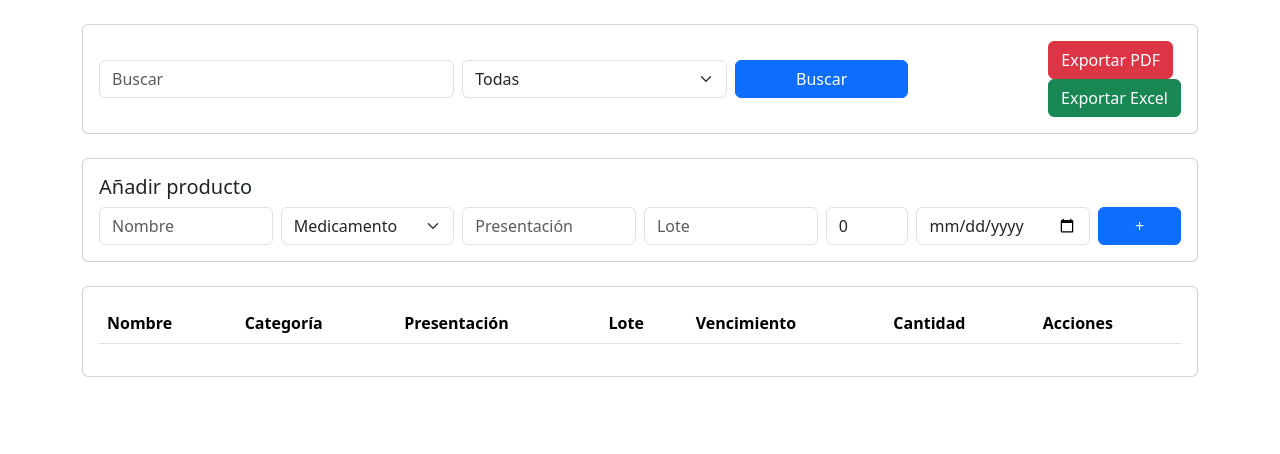
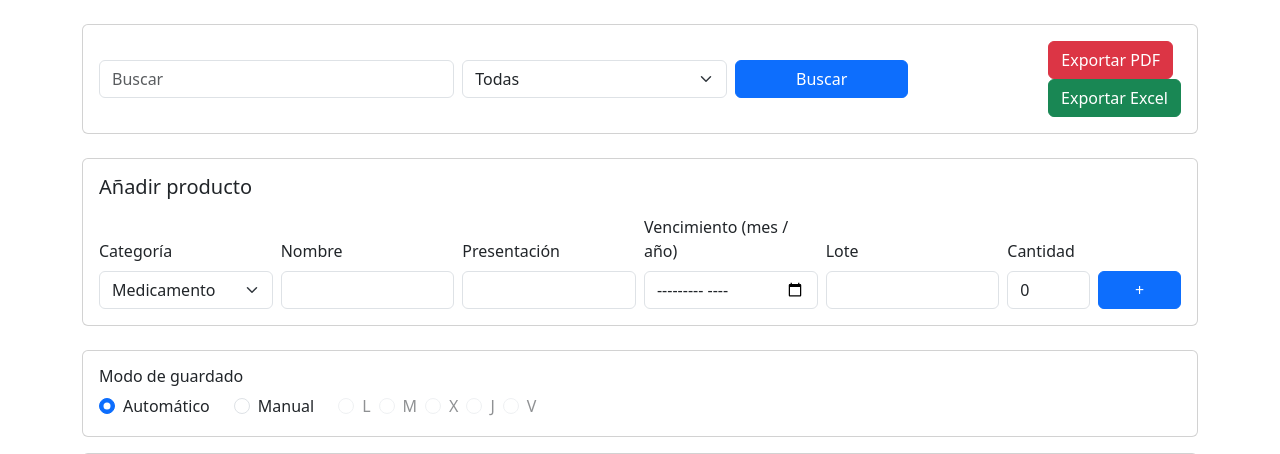
Before and after one commit to nadie65322-star/inventario-web, a Flask app: page / in a window 1280 px wide. Shown: the part 56-510 px from the top of the page. Run offline with Flask 3, Linux system fonts and the light colour scheme; lists and menus that the app fills with data are empty.

Commit message:
mejoras en añadir productos y orden de campos

```diff
--- a/inventario/routes.py
+++ b/inventario/routes.py
@@ -1,6 +1,9 @@
 from flask import Blueprint, render_template, request, jsonify, send_file
 from inventario import db
-from inventario.models import Item, Movimiento
+from inventario.models import  (
+    Item, Movimiento,
+    GuardadoManual, GuardadoManualItem
+)
 from inventario.utils import normalize_text, semana_lunes_viernes
 from datetime import datetime, date
 import pandas as pd
@@ -12,6 +15,7 @@ from reportlab.lib.styles import getSampleStyleSheet
 from reportlab.lib import colors
 
 from openpyxl.styles import PatternFill, Font, Alignment
+
 
 bp = Blueprint('main', __name__)
 
@@ -40,6 +44,40 @@ def index():
 
     items = query.order_by(Item.nombre).all()
     return render_template('index.html', items=items, today=date.today())
+
+
+# ==============================
+# GUARDADO MANUAL
+# ==============================
+@bp.route('/guardado-manual', methods=['POST'])
+def guardado_manual():
+    data = request.json
+
+    item_ids = data.get('items', [])
+    descripcion = data.get('descripcion', '')
+
+    if not item_ids:
+        return jsonify({'error': 'No hay productos seleccionados'}), 400
+
+    guardado = GuardadoManual(descripcion=descripcion)
+    db.session.add(guardado)
+    db.session.flush()
+
+    for item_id in item_ids:
+        db.session.add(
+            GuardadoManualItem(
+                guardado_id=guardado.id,
+                item_id=item_id
+            )
+        )
+
+    db.session.commit()
+
+    return jsonify({
+        'ok': True,
+        'guardado_id': guardado.id
+    })
+
 
 # ==============================
 # AÑADIR PRODUCTO
@@ -132,6 +170,47 @@ def historial(item_id):
             'nota': m.nota
         } for m in movimientos
     ])
+
+
+# ==============================
+# EXCEL GUARDADO MANUAL
+# ==============================
+@bp.route('/export-excel-manual/<int:guardado_id>')
+def export_excel_manual(guardado_id):
+    guardado = GuardadoManual.query.get_or_404(guardado_id)
+
+    items = pd.read_sql("""
+        SELECT i.nombre, i.categoria, i.presentacion,
+               i.lote, i.fecha_vencimiento, i.cantidad
+        FROM guardado_manual_item gmi
+        JOIN item i ON i.id = gmi.item_id
+        WHERE gmi.guardado_id = ?
+        ORDER BY i.nombre
+    """, db.engine, params=(guardado_id,))
+
+    historial = pd.read_sql("""
+        SELECT i.nombre AS producto,
+               m.fecha, m.tipo, m.cantidad
+        FROM movimiento m
+        JOIN item i ON i.id = m.item_id
+        JOIN guardado_manual_item gmi ON gmi.item_id = i.id
+        WHERE gmi.guardado_id = ?
+        ORDER BY m.fecha
+    """, db.engine, params=(guardado_id,))
+
+    output = io.BytesIO()
+
+    with pd.ExcelWriter(output, engine='openpyxl') as writer:
+        items.to_excel(writer, sheet_name='Inventario', index=False)
+        historial.to_excel(writer, sheet_name='Historial', index=False)
+
+    output.seek(0)
+    return send_file(
+        output,
+        download_name=f'guardado_manual_{guardado_id}.xlsx',
+        as_attachment=True
+    )
+
 
 # ==============================
 # EXCEL SEMANAL (3 HOJAS)
--- a/inventario/static/js/main.js
+++ b/inventario/static/js/main.js
@@ -1,6 +1,102 @@
 console.log("JS cargado correctamente");
 
 document.addEventListener('DOMContentLoaded', () => {
+
+  // ==============================
+  // MODO DE GUARDADO
+  // ==============================
+  const modoAutomatico = document.getElementById('modoAutomatico');
+  const modoManual = document.getElementById('modoManual');
+  const diasManual = document.getElementById('diasManual');
+  const infoManual = document.getElementById('infoManual');
+  const btnGuardarManual = document.getElementById('btnGuardarManual');
+
+  let diaSeleccionadoAnterior = null;
+
+function aplicarModo(modo) {
+  const radiosDias = document.querySelectorAll('.dia-radio');
+
+  if (modo === 'manual') {
+    diasManual.style.display = 'flex';
+    infoManual.style.display = 'block';
+    btnGuardarManual.style.display = 'inline-block';
+
+    radiosDias.forEach(r => {
+      r.disabled = false;
+    });
+
+  } else {
+    diasManual.style.display = 'none';
+    infoManual.style.display = 'none';
+    btnGuardarManual.style.display = 'none';
+
+    radiosDias.forEach(r => {
+      r.checked = false;
+      r.disabled = true;
+    });
+
+    diaSeleccionadoAnterior = null;
+  }
+}
+
+
+  const modoGuardado = localStorage.getItem('modoGuardado') || 'automatico';
+  (modoGuardado === 'manual' ? modoManual : modoAutomatico).checked = true;
+  aplicarModo(modoGuardado);
+
+  [modoAutomatico, modoManual].forEach(radio => {
+    radio.addEventListener('change', () => {
+      localStorage.setItem('modoGuardado', radio.value);
+      aplicarModo(radio.value);
+    });
+  });
+
+  // ==============================
+  // CAMBIO DE DÍA
+  // ==============================
+  document.querySelectorAll('.dia-radio').forEach(radio => {
+    radio.addEventListener('change', e => {
+      const hayProductos =
+        document.querySelectorAll('.select-producto:checked').length > 0;
+
+      if (diaSeleccionadoAnterior && hayProductos) {
+        const ok = confirm(
+          'Tienes productos seleccionados sin guardar.\n¿Seguro que quieres cambiar de día?'
+        );
+
+        if (!ok) {
+          e.target.checked = false;
+          document.querySelector(
+            `.dia-radio[value="${diaSeleccionadoAnterior}"]`
+          ).checked = true;
+          return;
+        }
+      }
+
+      diaSeleccionadoAnterior = e.target.value;
+    });
+  });
+
+  // ==============================
+  // GUARDAR MANUAL
+  // ==============================
+  btnGuardarManual.addEventListener('click', () => {
+    if (!modoManual.checked) return;
+
+    const dia = document.querySelector('.dia-radio:checked');
+    const productos = document.querySelectorAll('.select-producto:checked');
+
+    if (!dia) {
+      alert('Selecciona un día');
+      return;
+    }
+
+    alert(
+      `Guardado manual\nDía: ${dia.value}\nProductos: ${productos.length}`
+    );
+
+    productos.forEach(p => p.checked = false);
+  });
 
   // ==============================
   // AÑADIR PRODUCTO
@@ -15,6 +111,9 @@ document.addEventListener('DOMContentLoaded', () => {
     });
   }
 
+  // ==============================
+  // INVENTARIO
+  // ==============================
   let accionActual = null;
   let filaActual = null;
   let procesando = false;
@@ -23,10 +122,7 @@ document.addEventListener('DOMContentLoaded', () => {
   const btnConfirmar = document.getElementById('cantidadConfirmar');
   const modalCantidad = document.getElementById('cantidadModal');
 
-  // ==============================
-  // CONFIRMAR INGRESO / RETIRO
-  // ==============================
-  if (btnConfirmar && cantidadInput && modalCantidad) {
+  if (btnConfirmar) {
     btnConfirmar.addEventListener('click', async () => {
       if (procesando || !filaActual || !accionActual) return;
       procesando = true;
@@ -49,7 +145,6 @@ document.addEventListener('DOMContentLoaded', () => {
 
         const data = await r.json();
         filaActual.querySelector('.cantidad').textContent = data.cantidad;
-
         bootstrap.Modal.getInstance(modalCantidad)?.hide();
 
       } catch {
@@ -60,9 +155,6 @@ document.addEventListener('DOMContentLoaded', () => {
     });
   }
 
-  // ==============================
-  // CLICK GLOBAL
-  // ==============================
   document.addEventListener('click', async e => {
     const btn = e.target.closest('button');
     if (!btn) return;
@@ -72,31 +164,26 @@ document.addEventListener('DOMContentLoaded', () => {
 
     const id = tr.dataset.id;
 
-    // INGRESO / RETIRO
     if (btn.classList.contains('btn-inc') || btn.classList.contains('btn-dec')) {
       accionActual = btn.classList.contains('btn-inc') ? 'inc' : 'dec';
       filaActual = tr;
 
       document.getElementById('cantidadTitulo').textContent =
-        accionActual === 'inc'
-          ? 'Ingreso de inventario'
-          : 'Retiro de inventario';
+        accionActual === 'inc' ? 'Ingreso de inventario' : 'Retiro de inventario';
 
       document.getElementById('cantidadProducto').textContent =
-        `Producto: ${tr.children[1].textContent}`;
+        `Producto: ${tr.children[0].textContent}`;
 
       cantidadInput.value = '';
       new bootstrap.Modal(modalCantidad).show();
     }
 
-    // ELIMINAR
     if (btn.classList.contains('btn-del')) {
       if (!confirm('¿Eliminar este producto?')) return;
       await fetch(`/delete/${id}`, { method: 'POST' });
       tr.remove();
     }
 
-    // HISTORIAL
     if (btn.classList.contains('btn-historial')) {
       const r = await fetch(`/historial/${id}`);
       const data = await r.json();
@@ -112,32 +199,25 @@ document.addEventListener('DOMContentLoaded', () => {
             </tr>
           `).join('')
         : `<tr>
-             <td colspan="4" class="text-center text-muted">
-               Sin movimientos
-             </td>
-           </tr>`;
+            <td colspan="4" class="text-center text-muted">
+              Sin movimientos
+            </td>
+          </tr>`;
 
-      new bootstrap.Modal(
-        document.getElementById('historialModal')
-      ).show();
+      new bootstrap.Modal(document.getElementById('historialModal')).show();
     }
   });
 
-  // ==============================
-  // EXPORTAR EXCEL
-  // ==============================
-  const exportExcel = document.getElementById('exportExcel');
-  if (exportExcel) {
-    exportExcel.addEventListener('click', async () => {
-      const r = await fetch('/export-excel-semana', { method: 'POST' });
-      const blob = await r.blob();
-      const url = URL.createObjectURL(blob);
+});
 
-      const a = document.createElement('a');
-      a.href = url;
-      a.download = 'inventario_semana.xlsx';
-      a.click();
-      URL.revokeObjectURL(url);
-    });
+// mover producto seleccionado arriba
+document.addEventListener('change', e => {
+  if (!e.target.classList.contains('select-producto')) return;
+
+  const tr = e.target.closest('tr');
+  const tbody = tr.parentElement;
+
+  if (e.target.checked) {
+    tbody.prepend(tr);
   }
 });
--- a/inventario/templates/index.html
+++ b/inventario/templates/index.html
@@ -6,7 +6,9 @@
   <form class="row g-2 align-items-center" method="get">
 
     <div class="col-md-4">
-      <input class="form-control" name="q" placeholder="Buscar"
+      <input class="form-control"
+             name="q"
+             placeholder="Buscar"
              value="{{ request.args.get('q','') }}">
     </div>
 
@@ -14,7 +16,6 @@
       <select class="form-select" name="categoria">
         <option value="">Todas</option>
         <option value="medicamento">Medicamento</option>
-        <option value="dispositivo">Dispositivo</option>
         <option value="pop">POP</option>
       </select>
     </div>
@@ -24,10 +25,7 @@
     </div>
 
     <div class="col-md-3 text-end">
-      <a href="/export-pdf" class="btn btn-danger me-2">
-        Exportar PDF
-      </a>
-
+      <a href="/export-pdf" class="btn btn-danger me-2">Exportar PDF</a>
       <button type="button" id="exportExcel" class="btn btn-success">
         Exportar Excel
       </button>
@@ -36,50 +34,110 @@
   </form>
 </div>
 
-<!-- AÑADIR -->
+<!-- AÑADIR PRODUCTO -->
 <form id="addForm" method="post" action="/add" class="card p-3 mb-4">
-  <h5>Añadir producto</h5>
+  <h5 class="mb-3">Añadir producto</h5>
 
-  <div class="row g-2">
-    <div class="col-md-2">
-      <input name="nombre" class="form-control" placeholder="Nombre" required>
-    </div>
+  <div class="row g-2 align-items-end">
 
     <div class="col-md-2">
+      <label class="form-label">Categoría</label>
       <select name="categoria" class="form-select">
         <option value="medicamento">Medicamento</option>
-        <option value="dispositivo">Dispositivo</option>
         <option value="pop">POP</option>
       </select>
     </div>
 
     <div class="col-md-2">
-      <input name="presentacion" class="form-control" placeholder="Presentación">
+      <label class="form-label">Nombre</label>
+      <input name="nombre" class="form-control" required>
     </div>
 
     <div class="col-md-2">
-      <input name="lote" class="form-control" placeholder="Lote">
+      <label class="form-label">Presentación</label>
+      <input name="presentacion" class="form-control">
+    </div>
+
+    <div class="col-md-2">
+      <label class="form-label">Vencimiento (mes / año)</label>
+      <input type="month" name="fecha_vencimiento" class="form-control">
+    </div>
+
+    <div class="col-md-2">
+      <label class="form-label">Lote</label>
+      <input name="lote" class="form-control">
     </div>
 
     <div class="col-md-1">
-      <input type="number" name="cantidad" class="form-control" value="0" min="0">
-    </div>
-
-    <div class="col-md-2">
-      <input type="date" name="fecha_vencimiento" class="form-control">
+      <label class="form-label">Cantidad</label>
+      <input type="number" name="cantidad"
+             class="form-control" value="0" min="0">
     </div>
 
     <div class="col-md-1">
+      <label class="form-label invisible">Acción</label>
       <button type="submit" class="btn btn-primary w-100">+</button>
     </div>
+
   </div>
 </form>
+
+<!-- MODO DE GUARDADO -->
+<div class="card p-3 mb-3">
+  <h6 class="mb-2">Modo de guardado</h6>
+
+  <div class="d-flex align-items-center gap-4 flex-wrap">
+
+    <div class="form-check">
+      <input class="form-check-input"
+             type="radio"
+             name="modoGuardado"
+             id="modoAutomatico"
+             value="automatico">
+      <label class="form-check-label">Automático</label>
+    </div>
+
+    <div class="form-check">
+      <input class="form-check-input"
+             type="radio"
+             name="modoGuardado"
+             id="modoManual"
+             value="manual">
+      <label class="form-check-label">Manual</label>
+    </div>
+
+    <!-- DÍAS -->
+    <div id="diasManual" class="d-flex gap-2" style="display:none;">
+      {% for d in ['L','M','X','J','V'] %}
+      <div class="form-check">
+        <input class="form-check-input dia-radio"
+               type="radio"
+               name="dia"
+               value="{{ d }}">
+        <label class="form-check-label">{{ d }}</label>
+      </div>
+      {% endfor %}
+    </div>
+
+    <button id="btnGuardarManual"
+            class="btn btn-secondary ms-auto"
+            style="display:none;">
+      Guardar selección
+    </button>
+
+  </div>
+
+  <small id="infoManual" class="text-muted mt-2" style="display:none;">
+    Selecciona productos y días antes de guardar.
+  </small>
+</div>
 
 <!-- TABLA -->
 <div class="card p-3">
   <table class="table table-hover">
     <thead>
       <tr>
+        <th class="colSeleccion" style="display:none;">✔</th>
         <th>Nombre</th>
         <th>Categoría</th>
         <th>Presentación</th>
@@ -93,6 +151,9 @@
     <tbody>
       {% for it in items %}
       <tr data-id="{{ it.id }}">
+        <td class="colSeleccion" style="display:none;">
+          <input type="checkbox" class="select-producto">
+        </td>
         <td>{{ it.nombre }}</td>
         <td>{{ it.categoria }}</td>
         <td>{{ it.presentacion }}</td>
@@ -111,40 +172,34 @@
   </table>
 </div>
 
+<!-- MODALES -->
 <div class="modal fade" id="cantidadModal" tabindex="-1">
   <div class="modal-dialog">
     <div class="modal-content">
-
       <div class="modal-header">
         <h5 class="modal-title" id="cantidadTitulo"></h5>
         <button type="button" class="btn-close" data-bs-dismiss="modal"></button>
       </div>
-
       <div class="modal-body">
         <p id="cantidadProducto"></p>
         <input type="number" id="cantidadInput" class="form-control" min="1">
       </div>
-
       <div class="modal-footer">
         <button class="btn btn-primary" id="cantidadConfirmar">
           Confirmar
         </button>
       </div>
-
     </div>
   </div>
 </div>
 
-
 <div class="modal fade" id="historialModal" tabindex="-1">
   <div class="modal-dialog modal-lg">
     <div class="modal-content">
-
       <div class="modal-header">
         <h5 class="modal-title">Historial</h5>
         <button type="button" class="btn-close" data-bs-dismiss="modal"></button>
       </div>
-
       <div class="modal-body">
         <table class="table">
           <thead>
@@ -158,10 +213,8 @@
           <tbody id="historialBody"></tbody>
         </table>
       </div>
-
     </div>
   </div>
 </div>
 
-
 {% endblock %}
```
Also changed, not shown: inventario/models.py (+37 -0 lines).
